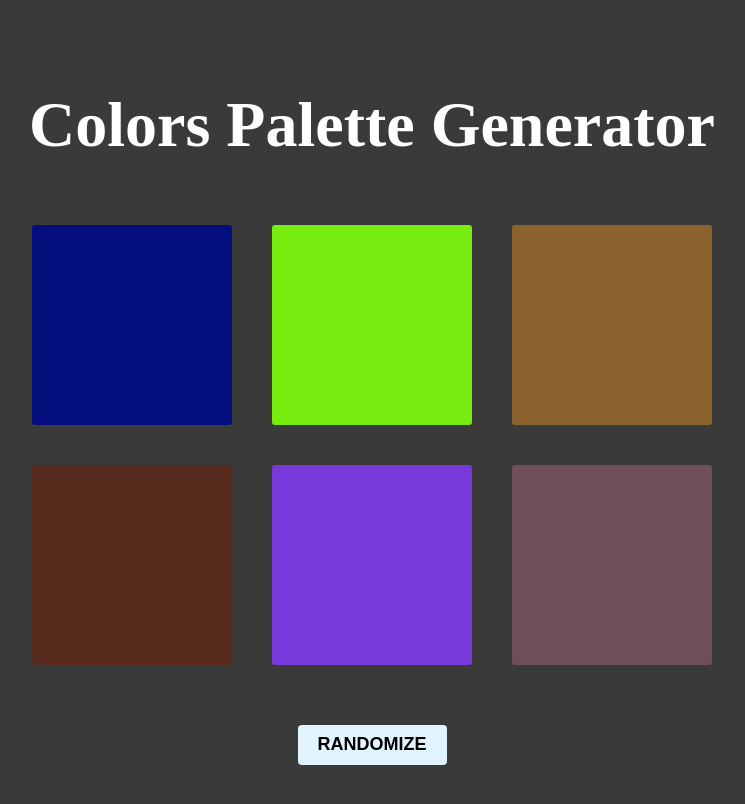
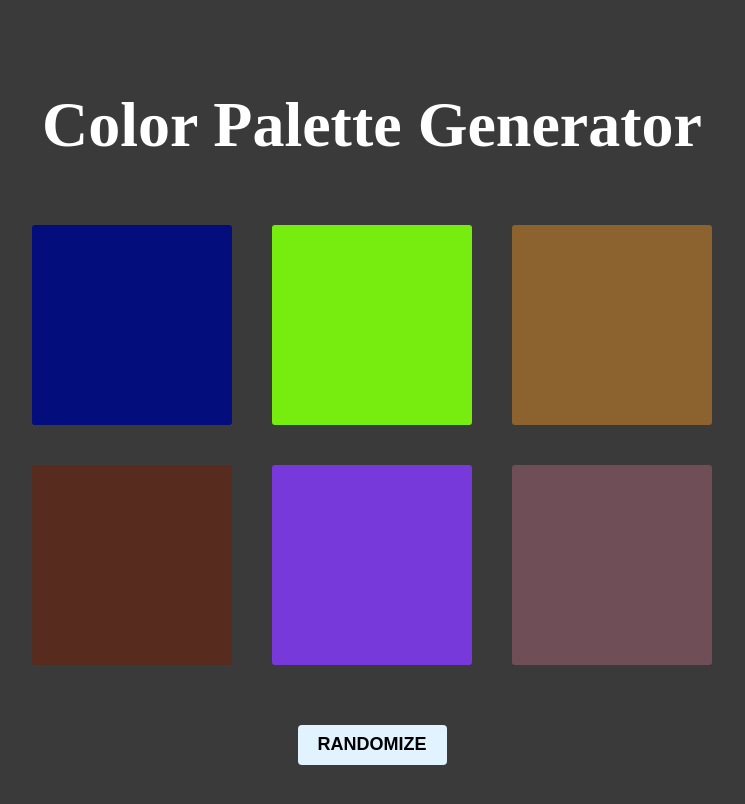
Before and after one commit to BC-Werner/Palette-Generator, a plain HTML site: page index.html in a window 1280 px wide. Shown: the whole page, without its empty margins (268-1013 px from the left). Drawn offline with Linux system fonts and the light colour scheme.

Commit message:
Spelling Fix

```diff
--- a/index.html
+++ b/index.html
@@ -15,7 +15,7 @@
     </div>
 
     <main>
-        <h1>Colors Palette Generator</h1>
+        <h1>Color Palette Generator</h1>
         <div class="container">
             <ul id="colorList">
                 <!-- <li class="color"></li>
```
